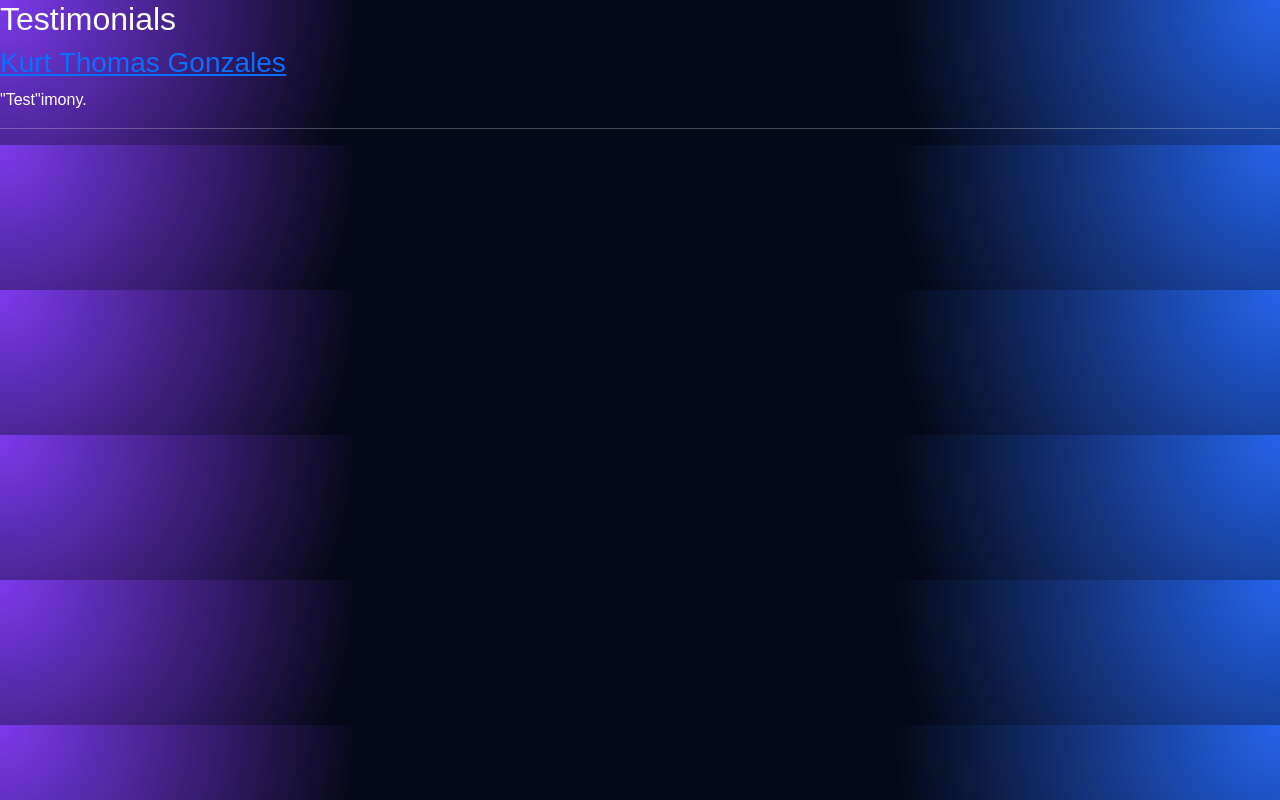
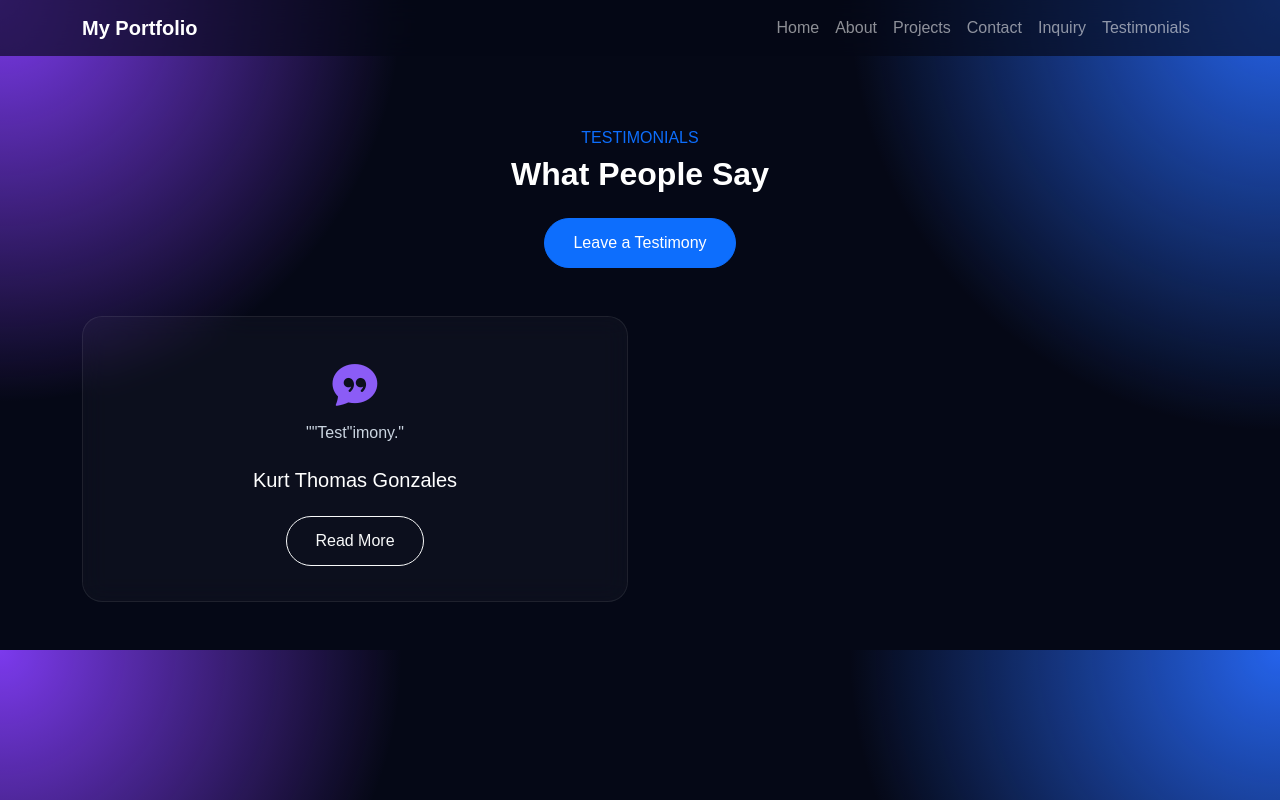
Before and after one commit to gkurtthomas/portfolio-site, a Django app: page /testimonies/ in a window 1280 px wide. Run offline with Django 5.2, Linux system fonts and the light colour scheme; data comes from the database, SQL or seed files in the repository.

Commit message:
Integrate testimony pages and improve portfolio frontend layout

```diff
--- a/main/static/main/css/style.css
+++ b/main/static/main/css/style.css
@@ -3,7 +3,6 @@ html{
 }
 
 body{
-
     background:
     radial-gradient(circle at top left,#7c3aed 0%,transparent 28%),
     radial-gradient(circle at top right,#2563eb 0%,transparent 30%),
@@ -13,6 +12,7 @@ body{
 
     font-family:Arial,Helvetica,sans-serif;
 
+    padding-top:80px;
 }
 
 /* Navbar */
@@ -35,6 +35,7 @@ body{
 
     align-items:center;
 
+    margin-top:-80px;
 }
 
 .hello{
@@ -297,3 +298,69 @@ transform:translateY(0);
     color:#8b5cf6;
 
 }
+
+.testimonials{
+
+    padding-top:120px;
+    padding-bottom:120px;
+
+}
+
+
+.testimonial-card{
+
+    background:rgba(255,255,255,.03);
+
+    border:1px solid rgba(255,255,255,.08);
+
+    border-radius:20px;
+
+    padding:35px;
+
+    text-align:center;
+
+    backdrop-filter:blur(12px);
+
+    height:100%;
+
+    transition:.35s;
+
+}
+
+
+.testimonial-card:hover{
+
+    transform:translateY(-8px);
+
+    border-color:#8b5cf6;
+
+    box-shadow:0 0 25px rgba(139,92,246,.30);
+
+}
+
+
+.testimonial-card i{
+
+    font-size:2.8rem;
+
+    color:#8b5cf6;
+
+    margin-bottom:20px;
+
+}
+
+
+.testimonial-card p{
+
+    color:#cbd5e1;
+
+    line-height:1.8;
+
+}
+
+
+.testimonial-card h5{
+
+    margin-top:20px;
+
+}
--- a/main/templates/main/base.html
+++ b/main/templates/main/base.html
@@ -1,4 +1,5 @@
 {% load static %}
+
 <!DOCTYPE html>
 <html lang="en">
 
@@ -23,6 +24,64 @@
 
 <body>
 
+<nav class="navbar navbar-expand-lg navbar-dark fixed-top">
+
+<div class="container">
+
+<a class="navbar-brand fw-bold" href="{% url 'home' %}">
+My Portfolio
+</a>
+
+<button
+class="navbar-toggler"
+type="button"
+data-bs-toggle="collapse"
+data-bs-target="#nav">
+
+<span class="navbar-toggler-icon"></span>
+
+</button>
+
+<div class="collapse navbar-collapse" id="nav">
+
+<ul class="navbar-nav ms-auto">
+
+<li class="nav-item">
+<a class="nav-link" href="{% url 'home' %}#home">Home</a>
+</li>
+
+<li class="nav-item">
+<a class="nav-link" href="{% url 'home' %}#about">About</a>
+</li>
+
+<li class="nav-item">
+<a class="nav-link" href="{% url 'home' %}#projects">Projects</a>
+</li>
+
+<li class="nav-item">
+<a class="nav-link" href="{% url 'home' %}#contact">Contact</a>
+</li>
+
+<li class="nav-item">
+<a class="nav-link" href="{% url 'add_inquiry' %}">
+Inquiry
+</a>
+</li>
+
+<li class="nav-item">
+<a class="nav-link" href="{% url 'testimony_list' %}">
+Testimonials
+</a>
+</li>
+
+</ul>
+
+</div>
+
+</div>
+
+</nav>
+
 {% block content %}
 {% endblock %}
 
--- a/main/templates/main/testimony_list.html
+++ b/main/templates/main/testimony_list.html
@@ -1,29 +1,84 @@
 {% extends "main/base.html" %}
+
+{% block title %}
+Testimonials
+{% endblock %}
+
 
 {% block content %}
 
-<h2>Testimonials</h2>
+<section class="testimonials py-5">
+
+<div class="container">
+
+    <div class="text-center mb-5">
+
+        <h6 class="text-primary">
+            TESTIMONIALS
+        </h6>
+
+        <h2 class="fw-bold">
+            What People Say
+        </h2>
+
+        <a href="{% url 'add_testimony' %}"
+   class="btn btn-primary mt-3">
+
+    Leave a Testimony
+
+</a>
+    </div>
+
+
+    <div class="row g-4">
 
     {% for testimony in testimonies %}
 
-<div>
-    <h3>
-        <a href="{% url 'testimony_detail' testimony.id %}">
-            {{ testimony.full_name }}
-        </a>
-    </h3>
+        <div class="col-md-6">
+
+            <div class="testimonial-card">
+
+                <i class="bi bi-chat-quote-fill"></i>
 
                 <p>
-        {{ testimony.content|truncatewords:20 }}
+                    "{{ testimony.content }}"
                 </p>
+
+
+                <h5>
+                    {{ testimony.full_name }}
+                </h5>
+
+
+                <a href="{% url 'testimony_detail' testimony.id %}"
+                   class="btn btn-outline-light mt-3">
+
+                    Read More
+
+                </a>
+
             </div>
 
-<hr>
+        </div>
+
 
     {% empty %}
 
-<p>No testimonies yet.</p>
+        <div class="text-center">
+
+            <p>
+                No testimonies available yet.
+            </p>
+
+        </div>
 
     {% endfor %}
 
+    </div>
+
+
+</div>
+
+</section>
+
 {% endblock %}
--- a/main/urls.py
+++ b/main/urls.py
@@ -8,13 +8,13 @@ urlpatterns = [
         "projects/",
         views.project_list,
         name="project_list"
-    ),
+),
 
     path(
         "projects/<int:project_id>/",
         views.project_detail,
         name="project_detail"
-    ),
+),
 
     path(
     "projects/add/",
@@ -39,4 +39,10 @@ urlpatterns = [
     views.TestimonyListView.as_view(),
     name="testimony_list"
 ),
+
+    path(
+    "testimonies/<int:testimony_id>/",
+    views.testimony_detail,
+    name="testimony_detail"
+),
 ]
--- a/main/views.py
+++ b/main/views.py
@@ -98,7 +98,7 @@ def add_testimony(request):
 
             form.save()
 
-            return redirect("home")
+            return redirect("testimony_list")
 
     else:
 
@@ -114,3 +114,18 @@ class TestimonyListView(ListView):
     model = Testimony
     template_name = "main/testimony_list.html"
     context_object_name = "testimonies"
+
+def testimony_detail(request, testimony_id):
+
+    testimony = get_object_or_404(
+        Testimony,
+        id=testimony_id
+    )
+
+    return render(
+        request,
+        "main/testimony_detail.html",
+        {
+            "testimony": testimony,
+        }
+    )
```
Also changed, not shown: main/templates/main/index.html (+10 -47 lines), main/templates/main/testimony_detail.html (added, +15 -0 lines). Lines whose indentation alone changed are shown as unchanged.
